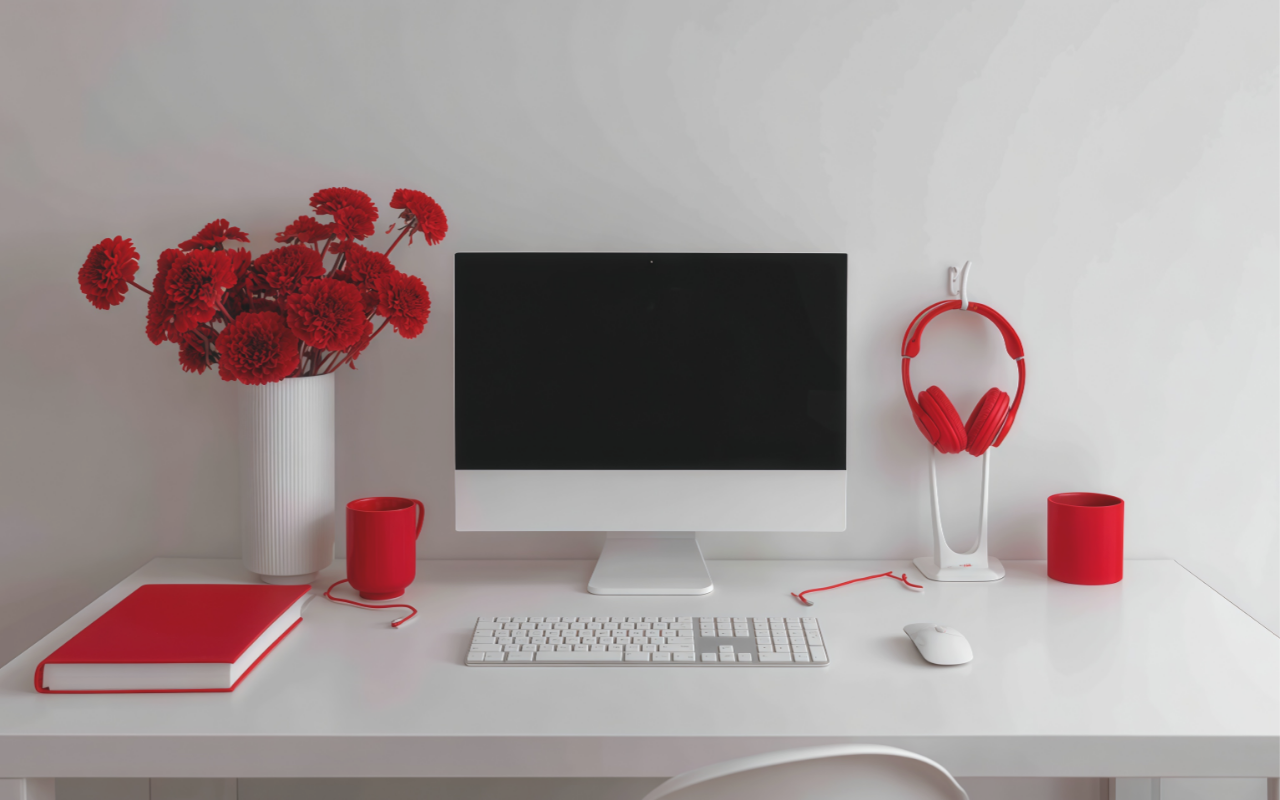
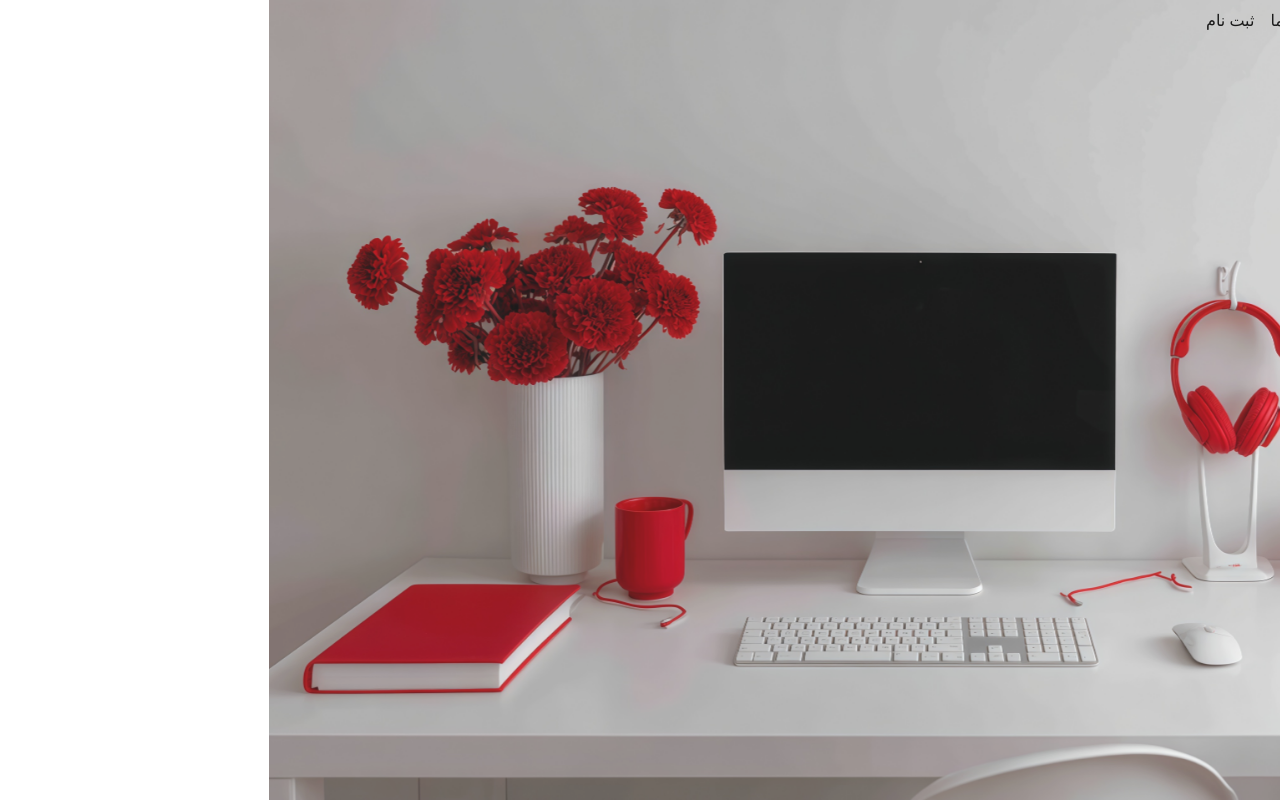
Before and after one commit to asma-ezzati/Digi-Store, a React (Vite) app: page / in a window 1280 px wide. Built offline with nearby package versions, Linux system fonts and the light colour scheme.

Commit message:
implement Navbar

```diff
--- a/src/components/Home.jsx
+++ b/src/components/Home.jsx
@@ -8,7 +8,13 @@ const Home = () => {
         style={{ backgroundImage: `url(${banner1})` }}
       >
         {/* <img className="col-span-2" src={banner1}></img> */}
-        <div></div>
+        <nav className="flex p-2 mx-auto ">
+          <a className="mx-2">خانه</a>
+          <a className="mx-2">درباره ما</a>
+          <a className="mx-2">فروشگاه</a>
+          <a className="mx-2">تماس با ما</a>
+          <a className="mx-2">ثبت نام</a>
+        </nav>
       </div>
     </>
   );
```
